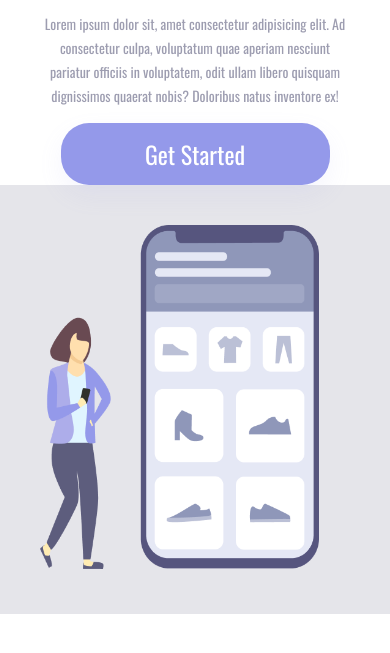
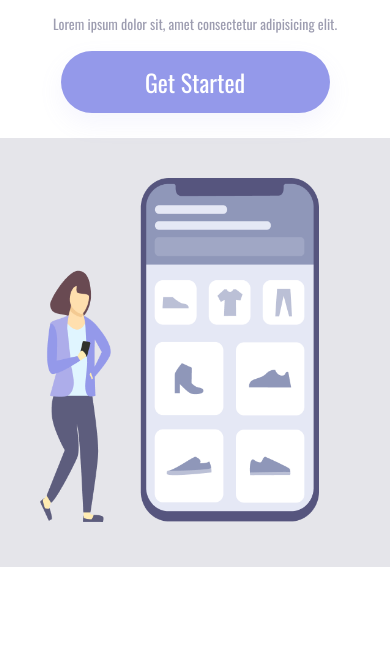
Before and after one commit to reisdaniel063/Projeto-Responsividade, a plain HTML site: page index.html in a window 390 px wide. Shown: the part 157-810 px from the top of the page. Drawn offline with nearby package versions, Linux system fonts and the light colour scheme.

```diff
--- a/index.html
+++ b/index.html
@@ -13,7 +13,7 @@
   <div  class="wrapeer">
     <section class="container-left">
       <h1>Easy Shopping Via Mobile </h1>
-      <p>Lorem ipsum dolor sit, amet consectetur adipisicing elit. Ad consectetur culpa, voluptatum quae aperiam nesciunt pariatur officiis in voluptatem, odit ullam libero quisquam dignissimos quaerat nobis? Doloribus natus inventore ex!</p>
+      <p>Lorem ipsum dolor sit, amet consectetur adipisicing elit.</p>
       <button>Get Started</button>
     </section>
     <section class="container-right">
--- a/styles.css
+++ b/styles.css
@@ -93,6 +93,7 @@ header{
     height: auto;
     width: 100%;
     position: static;
+    margin-top: 25px;
     padding: 40px;
   }
   img{
@@ -119,5 +120,8 @@ header{
   button{
     display: block;
     margin: 0 auto;
+    width: 269px;
+    height: 62px;
+    border-radius: 50px;
   }
 }
```
Also changed, not shown: Tela-celular.png (added), Tela-computador.png (added).
